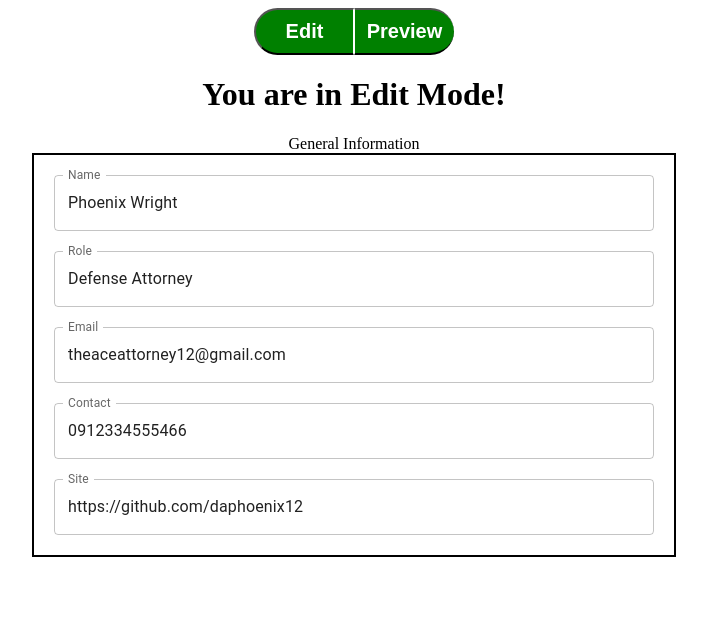
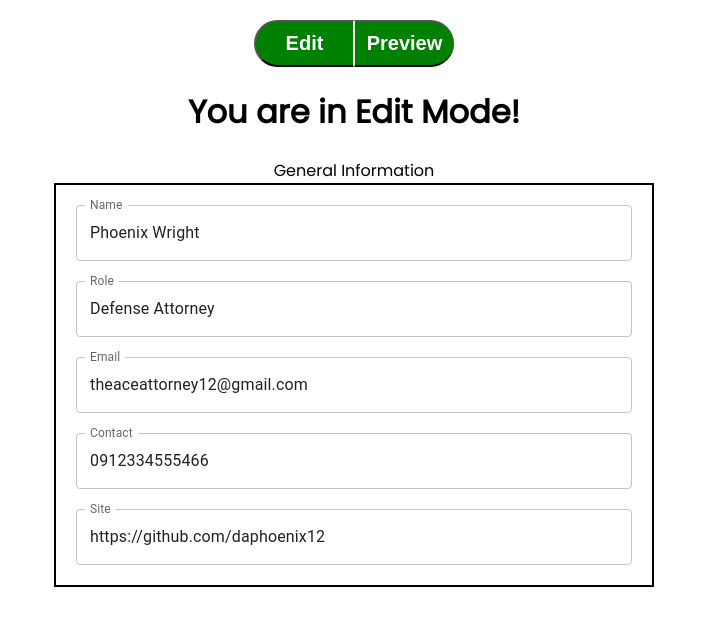
Before and after one commit to bananabread08/cv-app-v2, a React (Create React App) app: page / in a window 1280 px wide. Shown: the top 626 px of the page, without its empty margins (286-993 px from the left). Built offline with nearby package versions, Linux system fonts and the light colour scheme.

Commit message:
fixed border-box

```diff
--- a/src/App.css
+++ b/src/App.css
@@ -1,38 +1,20 @@
+@import url('https://fonts.googleapis.com/css2?family=Poppins&display=swap');
+
+html,
+body {
+  margin: 0;
+  padding: 0;
+  font-family: 'Poppins', sans-serif;
+  box-sizing: border-box;
+}
+
+*,
+*:before,
+*:after {
+  box-sizing: inherit;
+}
+
 .App {
   text-align: center;
+  padding: 20px;
 }
-
-.App-logo {
-  height: 40vmin;
-  pointer-events: none;
-}
-
-@media (prefers-reduced-motion: no-preference) {
-  .App-logo {
-    animation: App-logo-spin infinite 20s linear;
-  }
-}
-
-.App-header {
-  background-color: #282c34;
-  min-height: 100vh;
-  display: flex;
-  flex-direction: column;
-  align-items: center;
-  justify-content: center;
-  font-size: calc(10px + 2vmin);
-  color: white;
-}
-
-.App-link {
-  color: #61dafb;
-}
-
-@keyframes App-logo-spin {
-  from {
-    transform: rotate(0deg);
-  }
-  to {
-    transform: rotate(360deg);
-  }
-}
```
